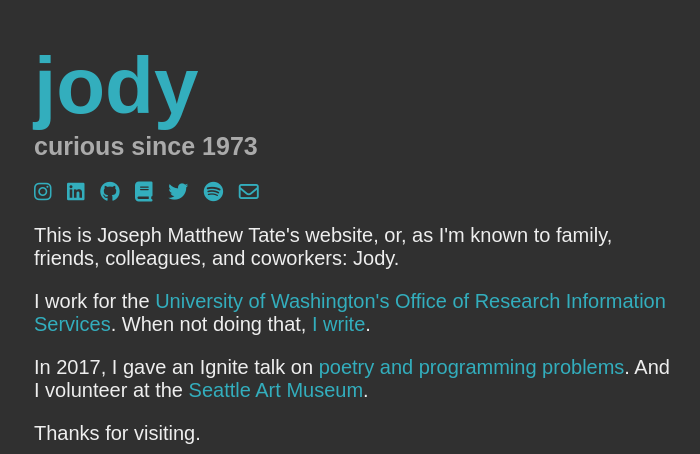
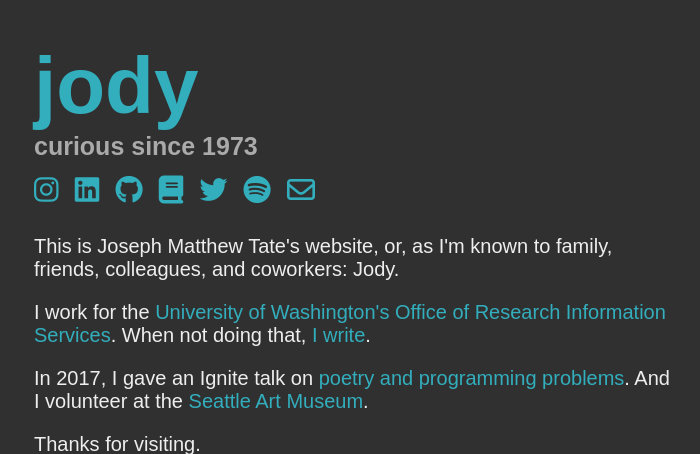
Before and after one commit to jodytate/josephtate.com, a PHP site: page / in a window 1280 px wide. Shown: the top 454 px of the page, without its empty margins (286-986 px from the left). Run offline with PHP 8.4, Linux system fonts and the light colour scheme; some libraries are stand-ins or nearby versions; some web fonts are replaced.

Commit message:
fix some spacing
so stuff looks nicer

```diff
--- a/styles/styles.css
+++ b/styles/styles.css
@@ -95,13 +95,14 @@ body {
 }
 
 .me-links {
+  font-size: 1.75rem;
   padding: 0;
-  margin: 1em 0 0 0;
+  margin: 0.5em 0 1em 0;
 }
 .me-links li {
   list-style: none;
   display: inline;
-  letter-spacing: 0.25em;
+  letter-spacing: 0.15em;
 }
 
 #more {
```
